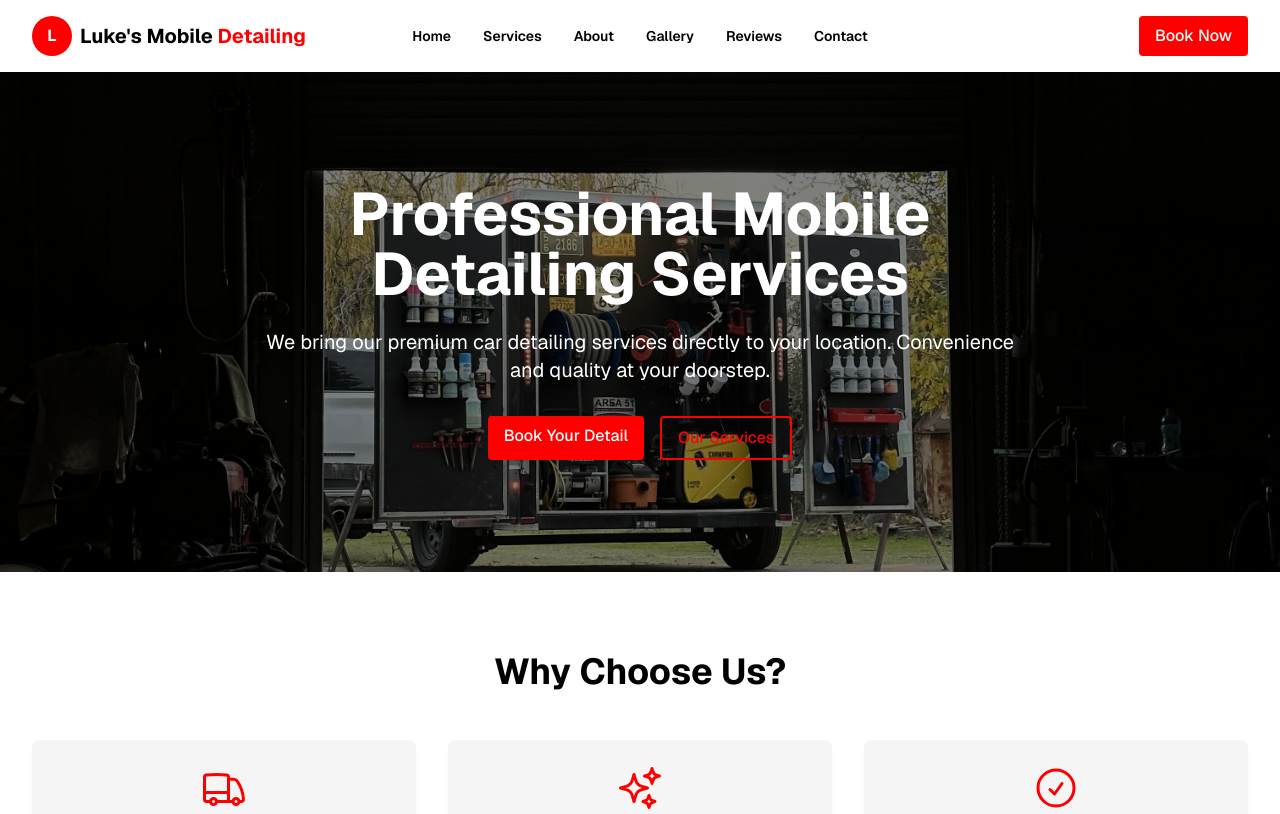
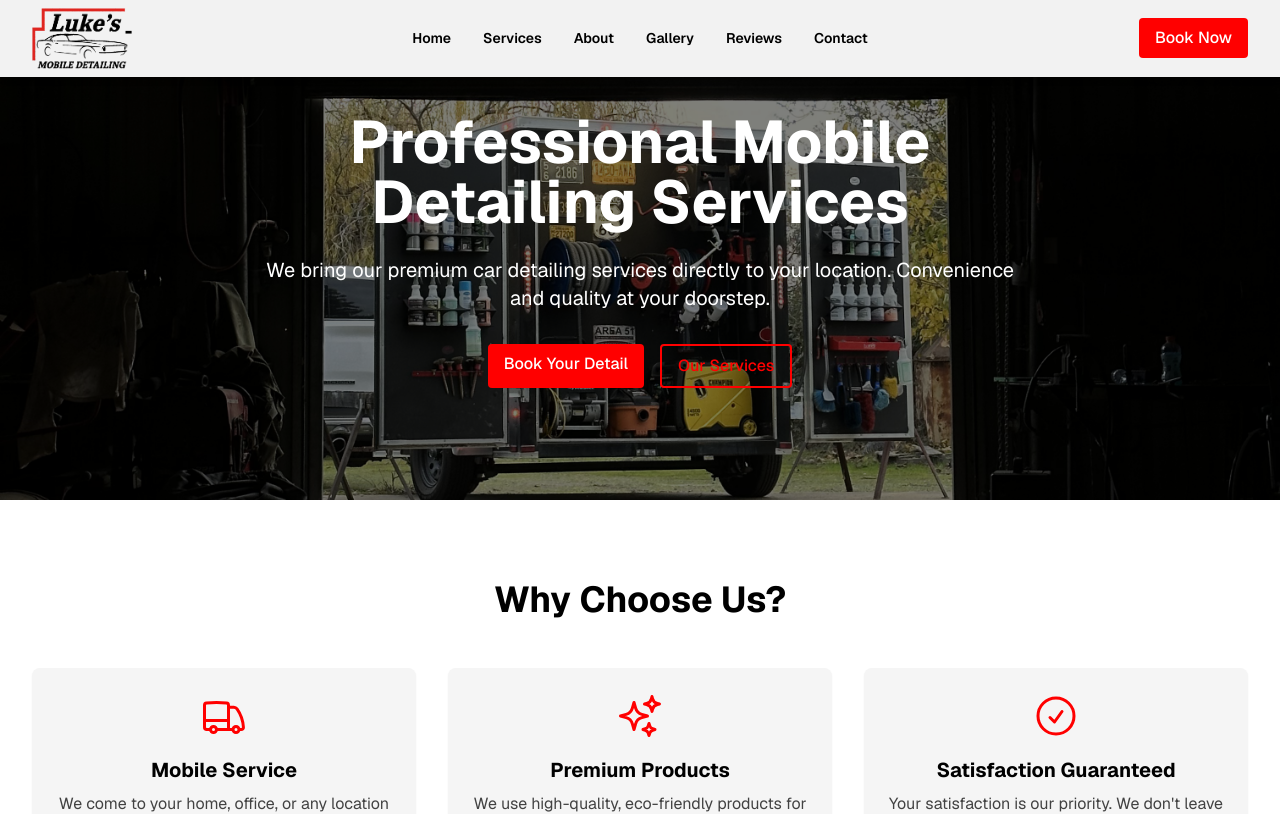
Before and after one commit to peymannaderi10/lukesmobiledetailingllc.com, a Next.js app: page / in a window 1280 px wide. Shown: the top 814 px of the page. Built offline with nearby package versions, Linux system fonts and the light colour scheme.

Commit message:
add logo and sticky nav

```diff
--- a/src/components/Navbar.tsx
+++ b/src/components/Navbar.tsx
@@ -2,6 +2,7 @@
 
 import { useState } from "react";
 import Link from "next/link";
+import Image from "next/image";
 import { Bars3Icon, XMarkIcon } from "@heroicons/react/24/outline";
 
 const navigation = [
@@ -17,15 +18,17 @@ export default function Navbar() {
   const [mobileMenuOpen, setMobileMenuOpen] = useState(false);
 
   return (
-    <header className="bg-white shadow-md">
-      <nav className="container-custom flex items-center justify-between py-4">
+    <header className="bg-white/95 backdrop-blur-sm shadow-md fixed top-0 left-0 right-0 z-50">
+      <nav className="container-custom flex items-center justify-between py-2">
         <div className="flex lg:flex-1">
           <Link href="/" className="flex items-center gap-2">
-            {/* Replace with your actual logo */}
-            <div className="relative h-10 w-10 bg-primary rounded-full flex items-center justify-center">
-              <span className="text-white font-bold">L</span>
-            </div>
-            <span className="text-xl font-bold text-black">Luke's Mobile <span className="text-primary">Detailing</span></span>
+            <Image
+              src="/Images/webPhotos/logoblack.png"
+              alt="Luke's Mobile Detailing Logo"
+              width={100}
+              height={100}
+              className="w-[100px] h-auto object-contain"
+            />
           </Link>
         </div>
 
@@ -70,10 +73,13 @@ export default function Navbar() {
             <div className="fixed inset-y-0 right-0 z-50 w-full overflow-y-auto bg-white px-6 py-6 sm:max-w-sm">
               <div className="flex items-center justify-between">
                 <Link href="/" className="flex items-center gap-2">
-                  {/* Replace with your actual logo */}
-                  <div className="relative h-10 w-10 bg-primary rounded-full flex items-center justify-center">
-                    <span className="text-white font-bold">L</span>
-                  </div>
+                  <Image
+                    src="/Images/webPhotos/logoblack.png"
+                    alt="Luke's Mobile Detailing Logo"
+                    width={100}
+                    height={100}
+                    className="w-[100px] h-auto object-contain"
+                  />
                   <span className="text-xl font-bold text-black">Luke's <span className="text-primary">Detailing</span></span>
                 </Link>
                 <button
```
Also changed, not shown: public/Images/webPhotos/logoblack.png (added).
